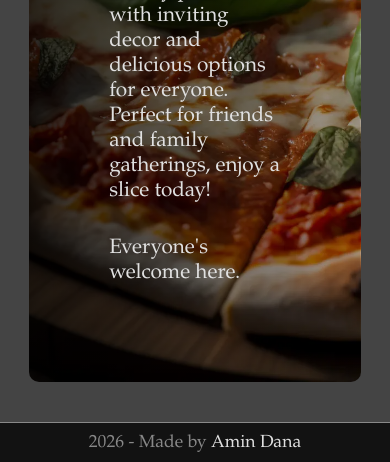
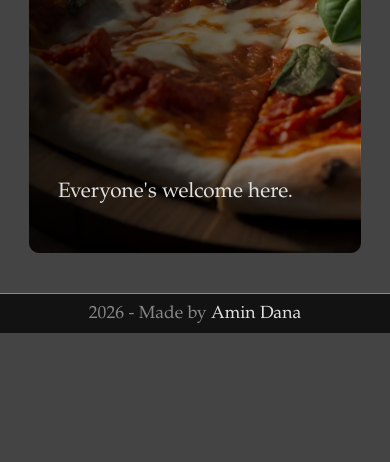
Before and after one commit to AminDanaaa/restaurant, a website built with webpack: page src/template.html in a window 390 px wide. Shown: the part 511-973 px from the top of the page. After the commit the page ends 844 px from the top, so only its background shows below. Built offline with nearby package versions, Linux system fonts and the light colour scheme.

Commit message:
Home page responsive update on mobile devices

```diff
--- a/src/styles.css
+++ b/src/styles.css
@@ -207,6 +207,8 @@ footer a:hover {
     flex-direction: column;
     align-items: center;
     margin-block: 40px;
+    container-type: inline-size;
+    container-name: content;
 }
 
 
@@ -240,6 +242,13 @@ footer a:hover {
 @container home (max-width: 720px) {
     .home-content div {
         max-width: 100%;
+    }
+}
+
+@container content (max-width: 720px) {
+    .home-content {
+        padding-block: 3rem;
+        padding-inline: 1.8rem;
     }
 }
 
```
